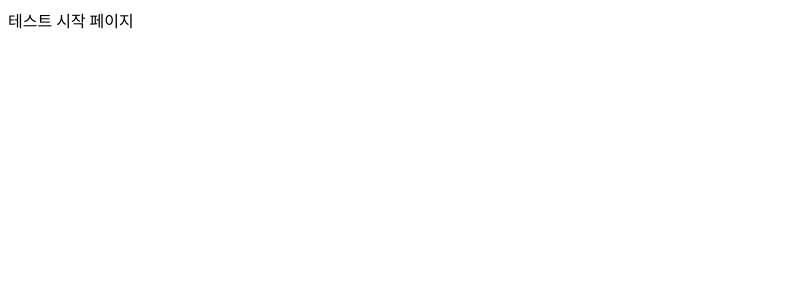
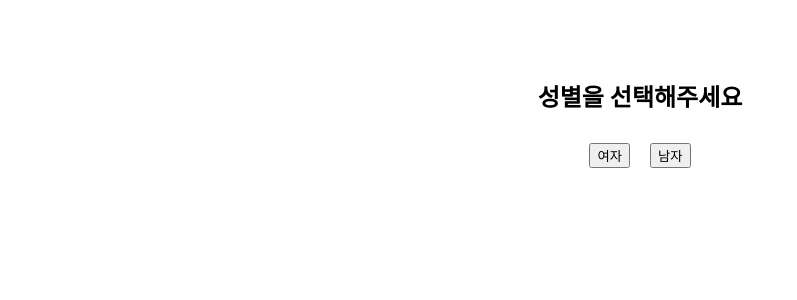
Before and after one commit to joys000/MBTI2, a Next.js app: page /start in a window 1280 px wide. Shown: the top 300 px of the page, without its empty margins (0-797 px from the left). Built offline with nearby package versions, Linux system fonts and the light colour scheme.

Commit message:
Update start.tsx

```diff
--- a/pages/start.tsx
+++ b/pages/start.tsx
@@ -1,3 +1,9 @@
 export default function Start() {
-  return <div>테스트 시작 페이지</div>;
+  return (
+    <div style={{ padding: "50px", textAlign: "center" }}>
+      <h2>성별을 선택해주세요</h2>
+      <button style={{ margin: "10px" }}>여자</button>
+      <button style={{ margin: "10px" }}>남자</button>
+    </div>
+  );
 }
```
